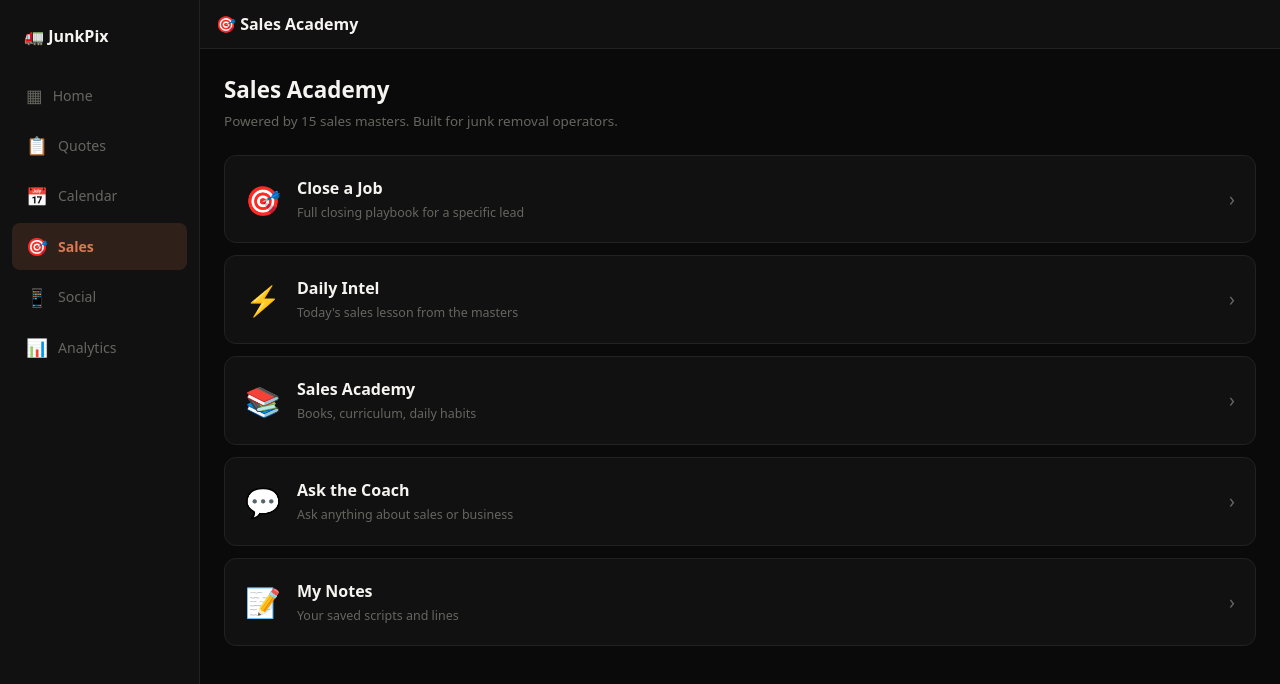
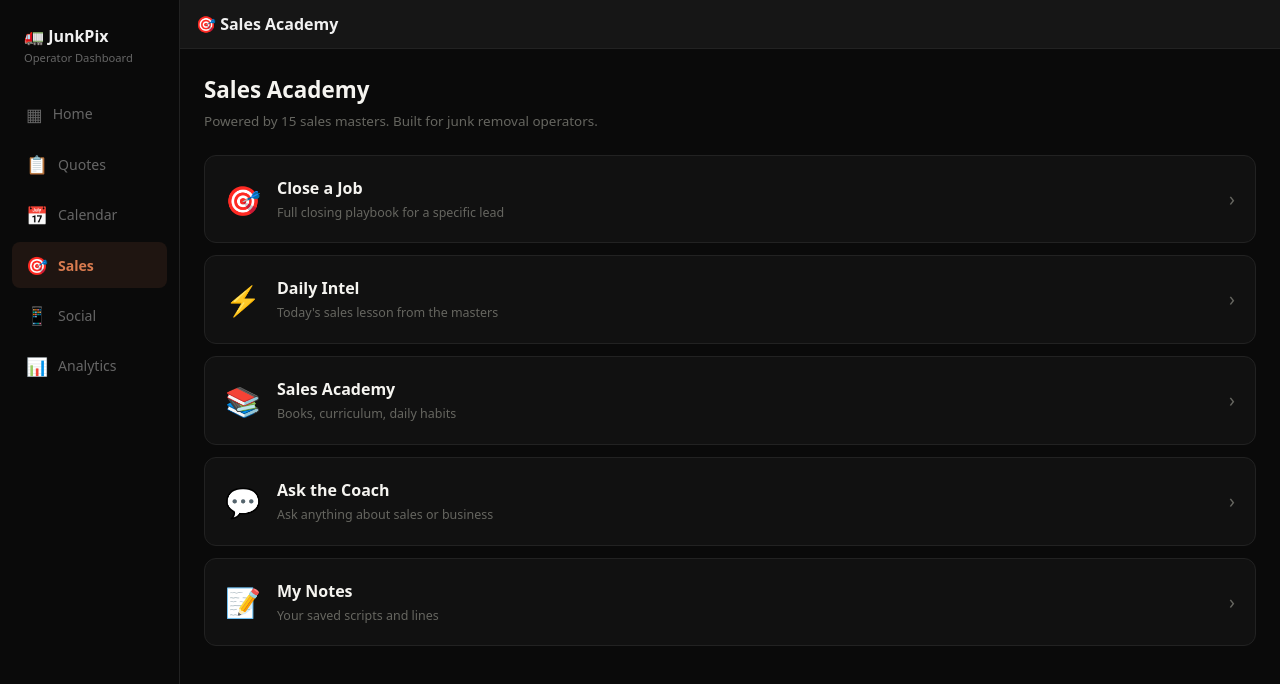
Before and after one commit to pixhere/junkpixapp, a Next.js app: page /dashboard/sales in a window 1280 px wide. Shown: the top 684 px of the page. Built offline with nearby package versions, Linux system fonts and the light colour scheme; a web font is replaced by a local one.

Commit message:
fix: NavLayout desktop sidebar fills full width like dashboard, mobile keeps bottom nav

```diff
--- a/src/components/NavLayout.tsx
+++ b/src/components/NavLayout.tsx
@@ -1,11 +1,6 @@
 "use client";
 import { useRouter } from "next/navigation";
 import React from "react";
-
-const C = {
-  bg: "#0A0A0A", card: "#111111", border: "#222222", text: "#F5F4F0",
-  muted: "#666660", accent: "#D97B4F",
-};
 
 const NAV_ITEMS = [
   { id: "overview",   label: "Home",     icon: "▦",  href: "/dashboard" },
@@ -13,7 +8,7 @@ const NAV_ITEMS = [
   { id: "calendar",   label: "Calendar", icon: "📅", href: "/dashboard/calendar" },
   { id: "sales",      label: "Sales",    icon: "🎯", href: "/dashboard/sales" },
   { id: "social",     label: "Social",   icon: "📱", href: "/dashboard/social" },
-  { id: "analytics",  label: "Analytics", icon: "📊", href: "/dashboard/analytics" },
+  { id: "analytics",  label: "Analytics",icon: "📊", href: "/dashboard/analytics" },
 ];
 
 export default function NavLayout({ children, active, title, backHref }: {
@@ -25,97 +20,92 @@ export default function NavLayout({ children, active, title, backHref }: {
   const router = useRouter();
 
   return (
-    <div style={{ background: C.bg, minHeight: "100vh", fontFamily: "system-ui,sans-serif", color: C.text }}>
+    <div style={{ display:"flex", minHeight:"100vh", background:"#0A0A0A", fontFamily:"system-ui,sans-serif", color:"#F0F0F0" }}>
       <style>{`
         .jp-sidebar { display: none; }
-        .jp-mobile-nav { display: block; }
-        .jp-main { padding-bottom: 90px; }
+        .jp-mobile-nav { display: flex; }
+        .jp-content { padding-bottom: 80px; flex: 1; min-width: 0; }
         @media (min-width: 900px) {
-          .jp-sidebar {
-            display: flex !important;
-            flex-direction: column;
-            width: 200px;
-            border-right: 1px solid #222222;
-            padding: 24px 12px;
-            gap: 4px;
-            position: fixed;
-            top: 0;
-            left: 0;
-            height: 100vh;
-            background: #111111;
-            z-index: 50;
-            overflow-y: auto;
-          }
+          .jp-sidebar { display: flex !important; }
           .jp-mobile-nav { display: none !important; }
-          .jp-main { margin-left: 200px; padding-bottom: 0; }
+          .jp-content { padding-bottom: 0; }
         }
       `}</style>
 
       {/* Desktop left sidebar */}
-      <div className="jp-sidebar">
-        <div style={{ fontWeight: 800, color: "#F5F4F0", fontSize: "1rem", padding: "0 12px", marginBottom: 20 }}>🚛 JunkPix</div>
+      <div className="jp-sidebar" style={{
+        width: 180, flexShrink: 0,
+        borderRight: "1px solid #222222",
+        padding: "24px 12px",
+        flexDirection: "column",
+        gap: 4,
+        position: "sticky" as const,
+        top: 0,
+        height: "100vh",
+        overflowY: "auto" as const,
+      }}>
+        <div style={{ fontWeight:800, color:"#F0F0F0", fontSize:"1rem", padding:"0 12px", marginBottom:20 }}>
+          <div>🚛 JunkPix</div>
+          <div style={{ fontSize:".7rem", color:"#666666", fontWeight:400, marginTop:2 }}>Operator Dashboard</div>
+        </div>
         {NAV_ITEMS.map(item => (
           <button
             key={item.id}
             onClick={() => router.push(item.href)}
             style={{
-              display: "flex", alignItems: "center", gap: 10,
-              padding: "10px 14px", borderRadius: 8, border: "none",
-              background: active === item.id ? "rgba(217,123,79,0.15)" : "transparent",
-              color: active === item.id ? "#D97B4F" : "#666660",
-              cursor: "pointer", fontWeight: active === item.id ? 700 : 400,
-              fontSize: ".88rem", textAlign: "left" as const, width: "100%",
+              display:"flex", alignItems:"center", gap:10,
+              padding:"10px 14px", borderRadius:8, border:"none",
+              background: active === item.id ? "rgba(217,123,79,0.1)" : "transparent",
+              color: active === item.id ? "#D97B4F" : "#666666",
+              cursor:"pointer", fontWeight: active === item.id ? 700 : 400,
+              fontSize:".88rem", textAlign:"left" as const, width:"100%",
             }}
           >
-            <span style={{ fontSize: "1.1rem" }}>{item.icon}</span>
+            <span style={{ fontSize:"1.1rem" }}>{item.icon}</span>
             <span>{item.label}</span>
           </button>
         ))}
       </div>
 
       {/* Main content */}
-      <div className="jp-main">
+      <div className="jp-content">
         {/* Top header */}
-        {title && (
-          <div style={{ position: "sticky" as const, top: 0, zIndex: 40, background: "#111111", borderBottom: "1px solid #222222", padding: "12px 16px", display: "flex", alignItems: "center", gap: 12 }}>
+        {(title || backHref) && (
+          <div style={{ position:"sticky" as const, top:0, zIndex:50, background:"#161616", borderBottom:"1px solid #222222", padding:"12px 16px", display:"flex", alignItems:"center", gap:12 }}>
             {backHref && (
-              <button
-                onClick={() => router.push(backHref)}
-                style={{ background: "none", border: "1px solid #222222", borderRadius: 8, color: "#666660", cursor: "pointer", padding: "6px 14px", fontSize: ".84rem", whiteSpace: "nowrap" as const, flexShrink: 0 }}
-              >←</button>
+              <button onClick={() => router.push(backHref)} style={{ background:"none", border:"1px solid #222222", borderRadius:8, color:"#666666", cursor:"pointer", padding:"6px 14px", fontSize:".84rem", whiteSpace:"nowrap" as const, flexShrink:0 }}>←</button>
             )}
-            <div style={{ fontWeight: 800, color: "#F5F4F0", fontSize: "1rem", flex: 1 }}>{title}</div>
+            {title && <div style={{ fontWeight:800, color:"#F0F0F0", fontSize:"1rem", flex:1 }}>{title}</div>}
           </div>
         )}
         {children}
       </div>
 
-      {/* Mobile bottom nav */}
+      {/* Mobile bottom nav only */}
       <div className="jp-mobile-nav" style={{
-        position: "fixed", bottom: 0, left: 0, right: 0,
-        background: "#111111", borderTop: "1px solid #222222",
-        zIndex: 100, paddingTop: 6,
-        paddingBottom: "max(env(safe-area-inset-bottom), 10px)",
+        position:"fixed", bottom:0, left:0, right:0,
+        background:"#161616", borderTop:"1px solid #222222",
+        zIndex:100, paddingTop:6,
+        paddingBottom:"max(env(safe-area-inset-bottom), 10px)",
+        justifyContent:"space-around",
       }}>
-        <div style={{ display: "flex", overflowX: "auto" as const, scrollbarWidth: "none" as any, justifyContent: "space-around", padding: "0 4px" }}>
         {NAV_ITEMS.map(item => (
           <button
             key={item.id}
             onClick={() => router.push(item.href)}
             style={{
-                background: "none", border: "none",
-                color: active === item.id ? "#D97B4F" : "#666660",
-                cursor: "pointer", display: "flex", flexDirection: "column" as const,
-                alignItems: "center", gap: 2, padding: "4px 8px",
-                minWidth: 48, flexShrink: 0,
-                WebkitTapHighlightColor: "transparent",
+              background:"none", border:"none",
+              color: active === item.id ? "#D97B4F" : "#666666",
+              cursor:"pointer", display:"flex", flexDirection:"column" as const,
+              alignItems:"center", gap:2, padding:"4px 8px",
+              minWidth:44, flexShrink:0,
+              WebkitTapHighlightColor:"transparent",
             }}
           >
-              <span style={{ fontSize: "1.2rem", lineHeight: 1 }}>{item.icon}</span>
-              <span style={{ fontSize: ".5rem", fontWeight: active === item.id ? 700 : 400, whiteSpace: "nowrap" as const }}>{item.label}</span>
+            <span style={{ fontSize:"1.2rem", lineHeight:1 }}>{item.icon}</span>
+            <span style={{ fontSize:".5rem", fontWeight:active === item.id ? 700 : 400, whiteSpace:"nowrap" as const }}>{item.label}</span>
           </button>
         ))}
-        </div>
       </div>
 
     </div>
```
Lines whose indentation alone changed are shown as unchanged.
